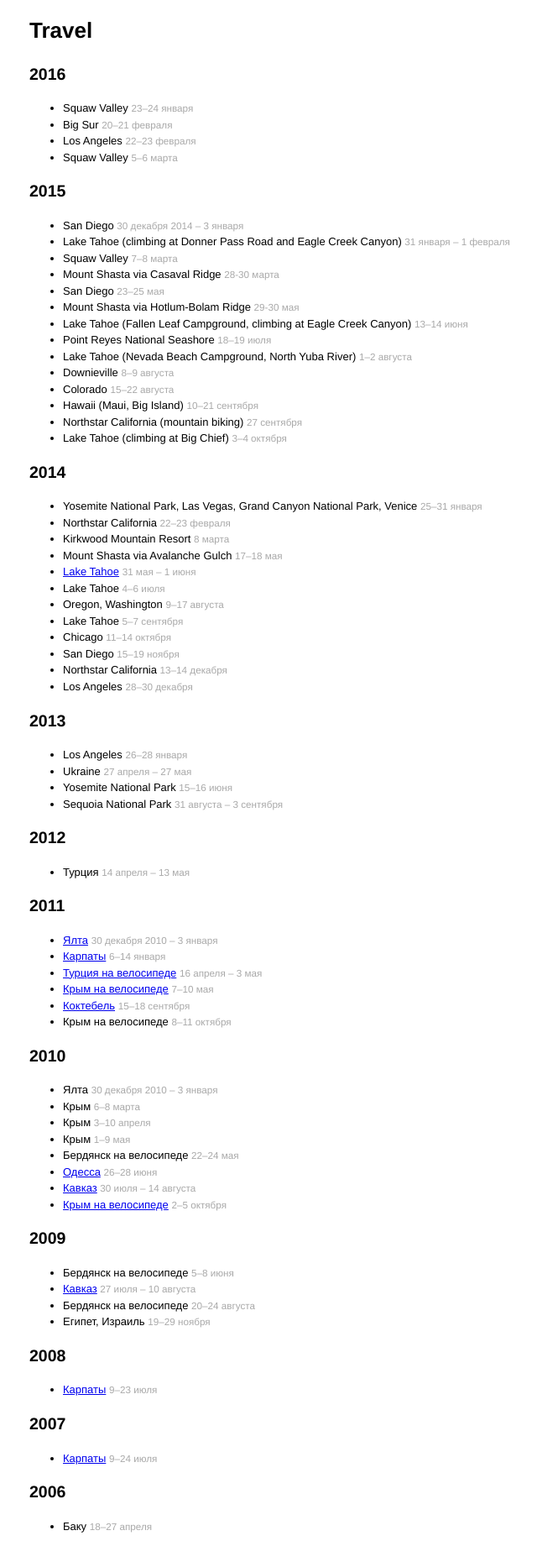
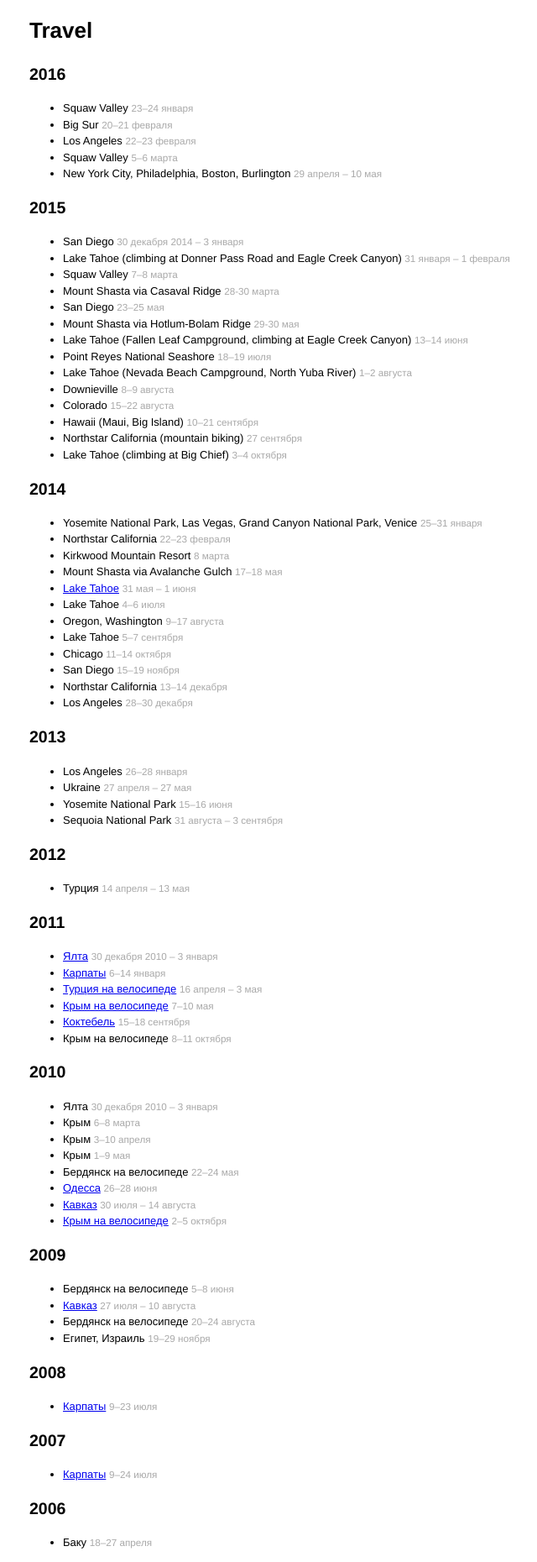
Before and after one commit to denis/denis.github.com, a Jekyll site: the page built from travel.md, in a window 1280 px wide. Shown: the whole page at 84% size, without its empty margins (205-845 px from the left). Built offline with Jekyll 4.4.1, drawn with Linux system fonts in a browser that asks for light colours; comment, search, counter and statistics services are not loaded.

Commit message:
Add East Coast trip to travel

```diff
--- a/travel.md
+++ b/travel.md
@@ -12,6 +12,7 @@
 - Big Sur <small>20–21 февраля</small>
 - Los Angeles <small>22–23 февраля</small>
 - Squaw Valley <small>5–6 марта</small>
+- New York City, Philadelphia, Boston, Burlington <small>29 апреля – 10 мая</small>
 
 ## 2015
 
```
